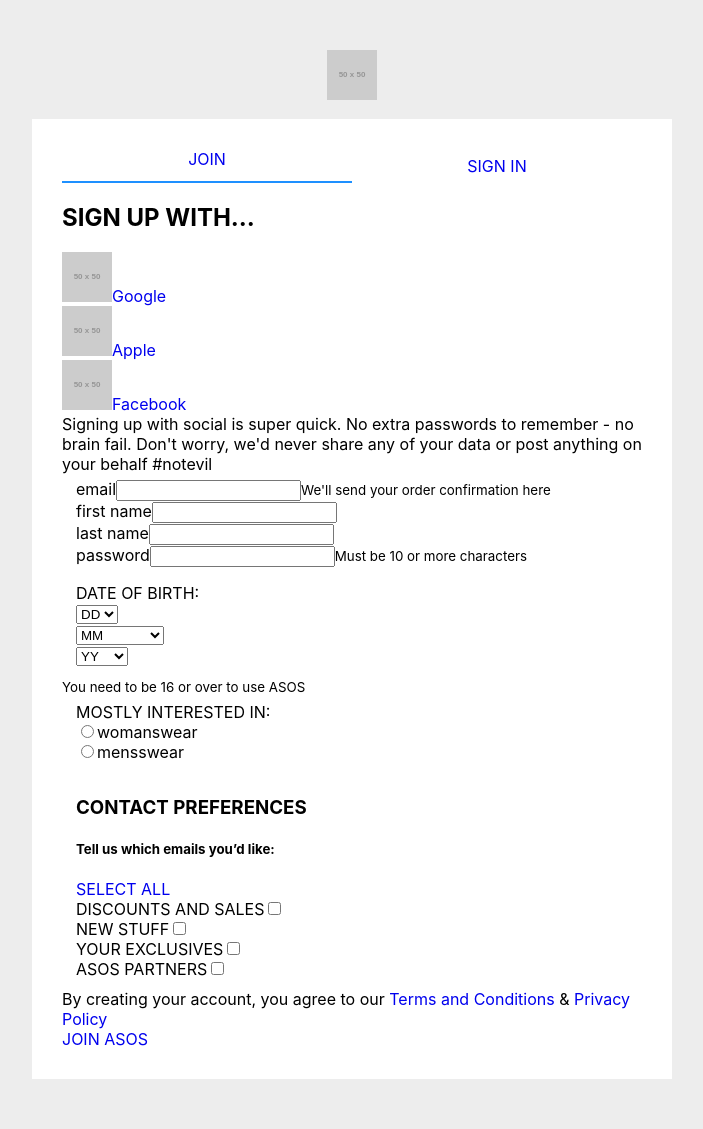
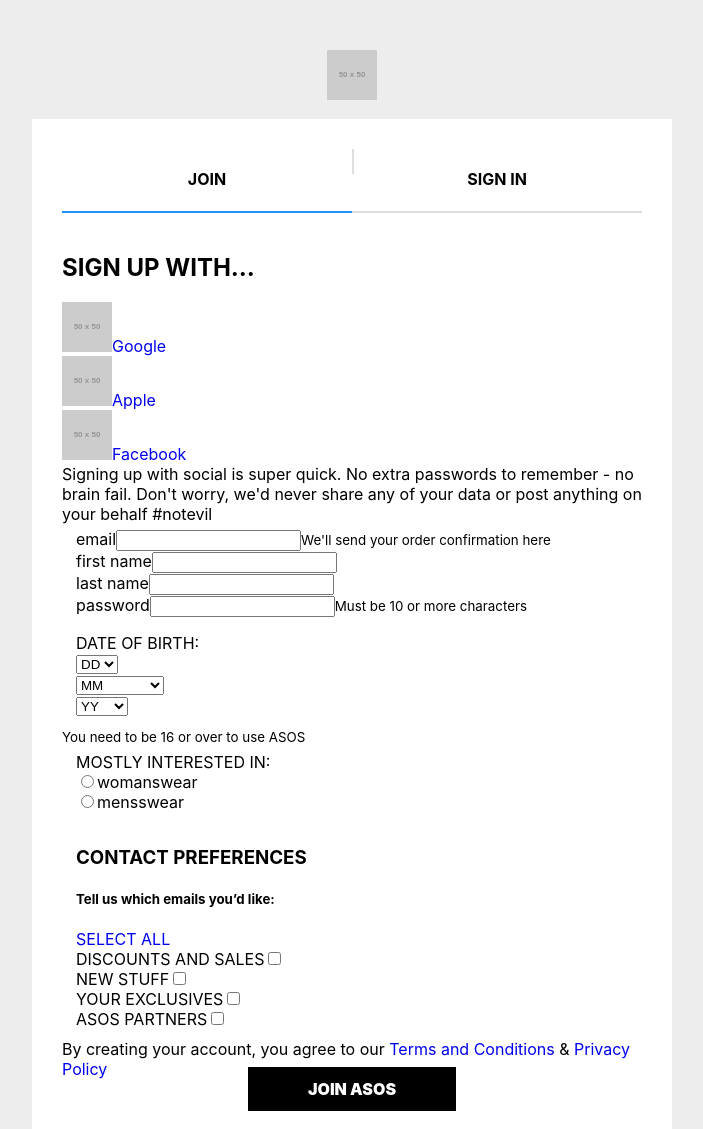
Before and after one commit to anthonyzamarro/dui-one, a React (Create React App) app: page / in a window 1280 px wide. Shown: the whole page, without its empty margins (288-991 px from the left). Before the commit the page ends 1079 px from the top, so only its background shows below. Built offline with nearby package versions, Linux system fonts and the light colour scheme.

Commit message:
adjust active class, style nav and cta button

```diff
--- a/src/App.css
+++ b/src/App.css
@@ -26,20 +26,80 @@
   Nav start
 */
 
-.nav_container .button__container {
+.nav__container {
+  position: relative;
+  padding: 20px 0;
+}
+
+.nav__container .button__container {
   width: 100%;
   text-align: center;
 }
 
-
+.btn__link:after,
 .btn__link-active:after {
   content: "";
   display: block;
-  padding-top: 12px;
+  padding-top: 22px;
+  border-bottom: 2px solid #ddd;
+  width: 100%;
+}
+
+
+.btn__link-active:after {
   border-bottom: 2px solid dodgerblue;
-  width: 100%;
+}
+
+.btn__link-active {
+  cursor: default;
+  opacity: 1;
+}
+
+.nav__divider:after {
+  content: "";
+  display: block;
+  border-right: 2px solid #ddd;
+  height: 25px;
+  position: absolute;
+  top: 0;
 }
 
 /*
   Nav end
 */
+
+/*
+  Button Link start
+*/
+.link {
+  font-weight: 700;
+  color: #000;
+}
+
+
+/*
+  Button Link end
+*/
+
+/*
+  Button CTA start
+*/
+
+.cta__container {
+  text-align: center;
+}
+
+.btn__cta {
+  padding: 12px 60px;
+  background-color: black;
+  color: #fff;
+  font-weight: 900;
+}
+
+.btn__cta:hover {
+  opacity: .5;
+}
+
+/*
+  Button CTA end
+*/
--- a/src/components/Elements/Button.tsx
+++ b/src/components/Elements/Button.tsx
@@ -3,13 +3,14 @@
 interface Props {
     text: string,
     link: string,
-    activeClass?: string,
+    activeClass?: boolean,
     type?: string
     newWindow?: boolean,
     logo?: string,
 }
 
 const Button: React.FC<Props> = ({ text, link, newWindow, logo, type, activeClass }) => {
+    const isActive = activeClass ? '-active' : '';
 
     return (
         <div className="button__container">
@@ -18,7 +19,7 @@
                     href={link}
                     target={newWindow ? '_blank' : ''}
                     rel="noreferrer"
-                    className={`btn__${type}-${activeClass}`}
+                    className={`btn__${type}${isActive} ${type}`}
                 >
                     {text}
                 </a>
--- a/src/components/containers/Nav.tsx
+++ b/src/components/containers/Nav.tsx
@@ -6,18 +6,19 @@
     let location = useLocation();
 
     return (
-        <nav className="nav_container">
+        <nav className="nav__container">
             <Button
                 text="JOIN"
                 link="/"
                 type="link"
-                activeClass={location.pathname === '/' ? 'active' : ''}
+                activeClass={ location.pathname === '/' && true }
             />
+            <div className="nav__divider"></div>
             <Button
                 text="SIGN IN"
                 link="/sign-in"
                 type="link"
-                activeClass={location.pathname === '/sign-in' ? 'active' : ''}
+                activeClass={ location.pathname === '/sign-in' && true }
             />
         </nav>
     )
--- a/src/components/pages/Home.tsx
+++ b/src/components/pages/Home.tsx
@@ -114,12 +114,14 @@
             </div>
         </Form>
         <Legal />
+        <div className="cta__container">
             <Button
                 link="www.reddit.com"
                 text="JOIN ASOS"
                 newWindow={true}
                 type="cta"
             />
+        </div>
     </Layout>
   )
 }
--- a/src/index.css
+++ b/src/index.css
@@ -16,6 +16,10 @@
   text-decoration: none;
 }
 
+a:hover {
+  opacity: .5;
+}
+
 fieldset {
   border: none;
 }
```
Lines whose indentation alone changed are shown as unchanged.
